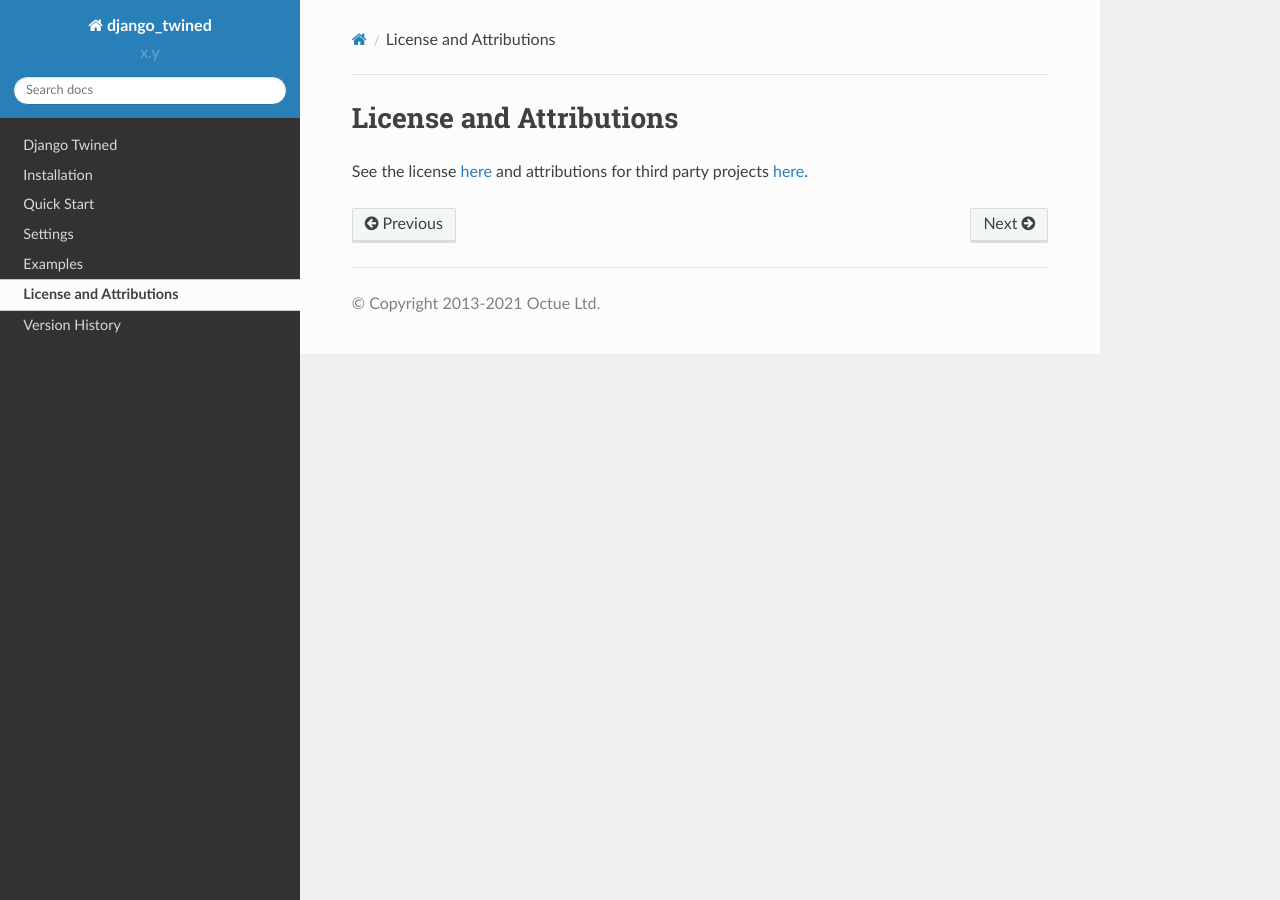
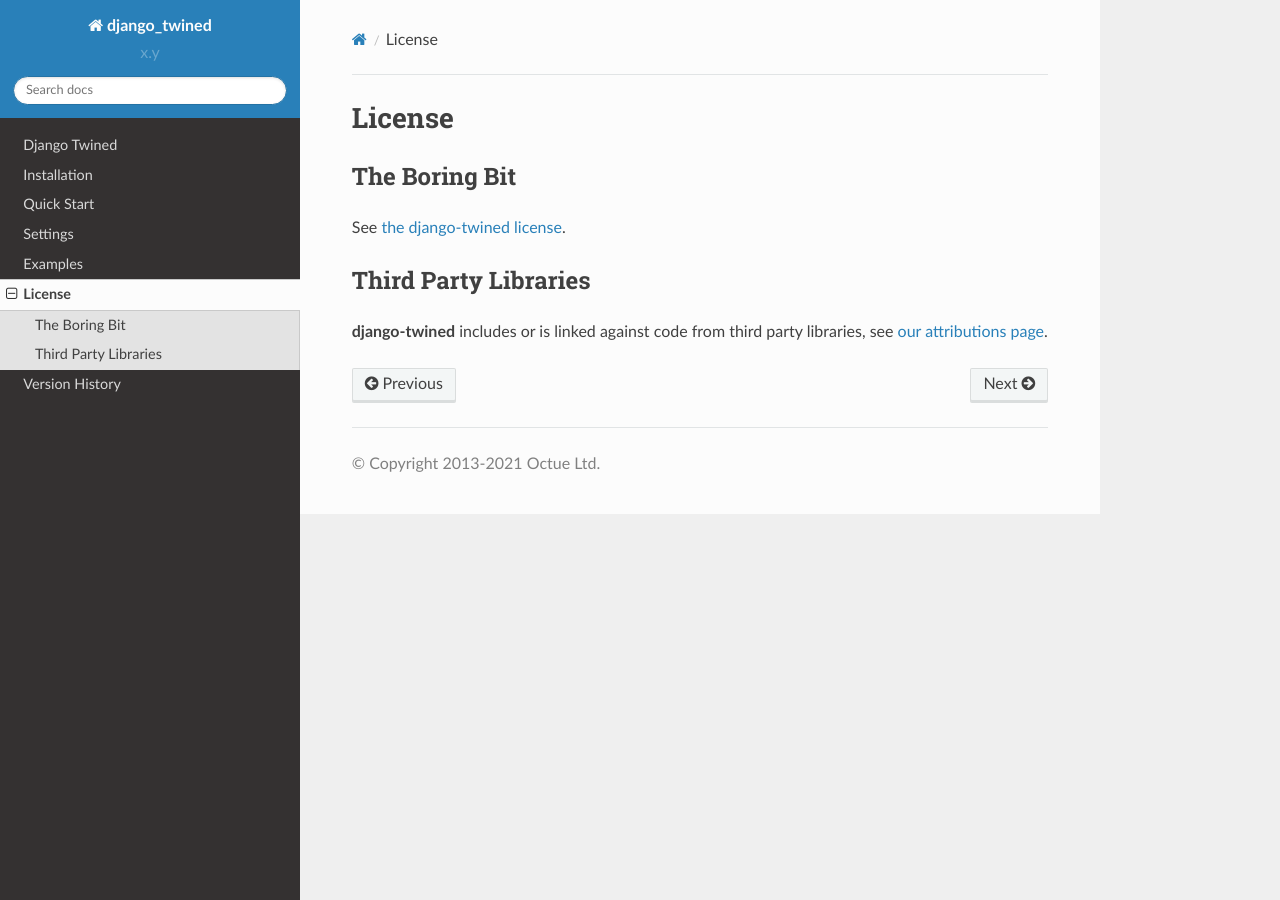
Before and after one commit to octue/django-twined, a Sphinx documentation site: the page built from docs/source/license.rst, in a window 1280 px wide. Built offline with Sphinx 7.4.7 and the Read the Docs theme 2.0.0, drawn with Linux system fonts in a browser that asks for light colours.

Commit message:
DOC: Update license section

```diff
--- a/docs/source/license.rst
+++ b/docs/source/license.rst
@@ -1,7 +1,15 @@
 .. _license:
 
-========================
-License and Attributions
-========================
+=======
+License
+=======
 
-See the license `here <https://github.com/octue/django-twined/>`_ and attributions for third party projects `here <https://github.com/octue/django-gcp/blob/main/ATTRIBUTION.md>`_.
+The Boring Bit
+==============
+
+See `the django-twined license <https://github.com/octue/django-twined/blob/main/LICENSE>`_.
+
+Third Party Libraries
+=====================
+
+**django-twined** includes or is linked against code from third party libraries, see `our attributions page <https://github.com/octue/django-twined/blob/main/ATTIBUTIONS.md>`_.
```
